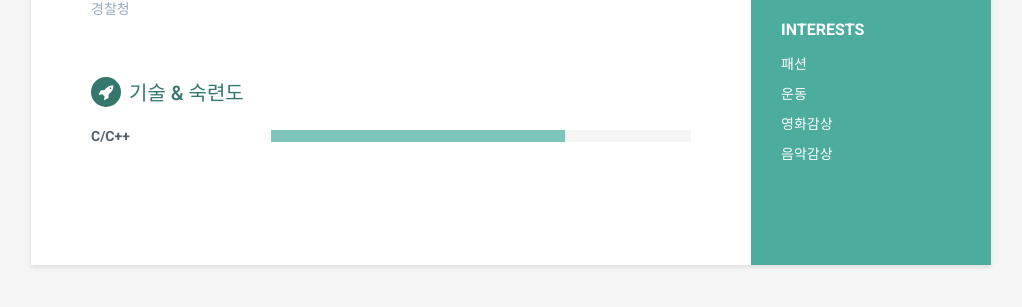
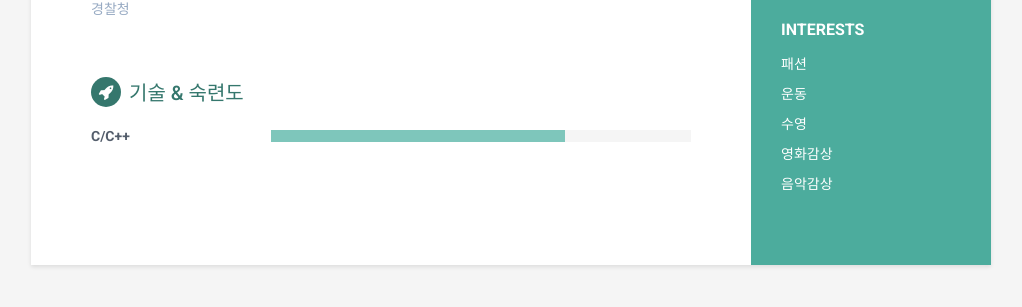
Before and after one commit to rim0621/rim0621.github.io, a Jekyll site: the page index.html, which Jekyll copies as it is, in a window 1280 px wide. Shown: the part 983-1290 px from the top of the page, without its empty margins (129-1151 px from the left). Built offline with Jekyll 4.4.1, drawn with Linux system fonts in a browser that asks for light colours.

Commit message:
2017-07-18

```diff
--- a/index.html
+++ b/index.html
@@ -77,6 +77,7 @@
 	<ul class="list-unstyled interests-list">
 	    <li>패션</li>
 	    <li>운동</li>
+	    <li>수영</li>
 	    <li>영화감상</li>
 	    <li>음악감상</li>
 	</ul>
```
